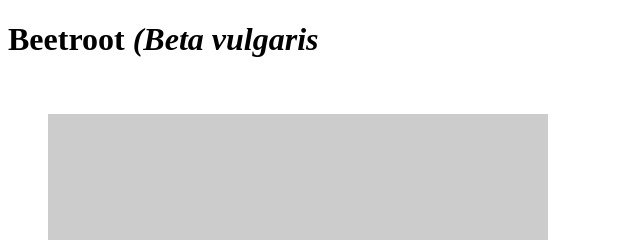
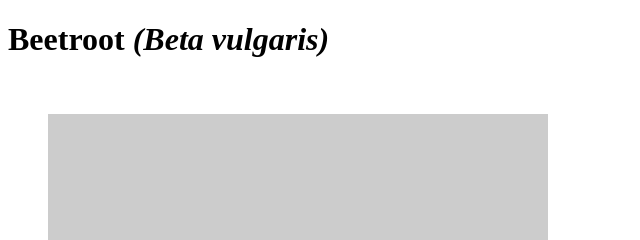
Before and after one commit to eprochnau/dsn1678-exercise-0, a plain HTML site: page index.html in a window 1280 px wide. Shown: the top 240 px of the page, 0-640 px from the left. Drawn offline with Linux system fonts and the light colour scheme; placeholder pictures from the web are drawn by us.

Commit message:
added parenthesis

```diff
--- a/general.css
+++ b/general.css
@@ -1,4 +1,2 @@
 @charset "UTF-8";
 /* CSS Document */
-
-<link href="general.css" rel="stylesheet">
```
Also changed, not shown: index.html (+1 -1 lines).
